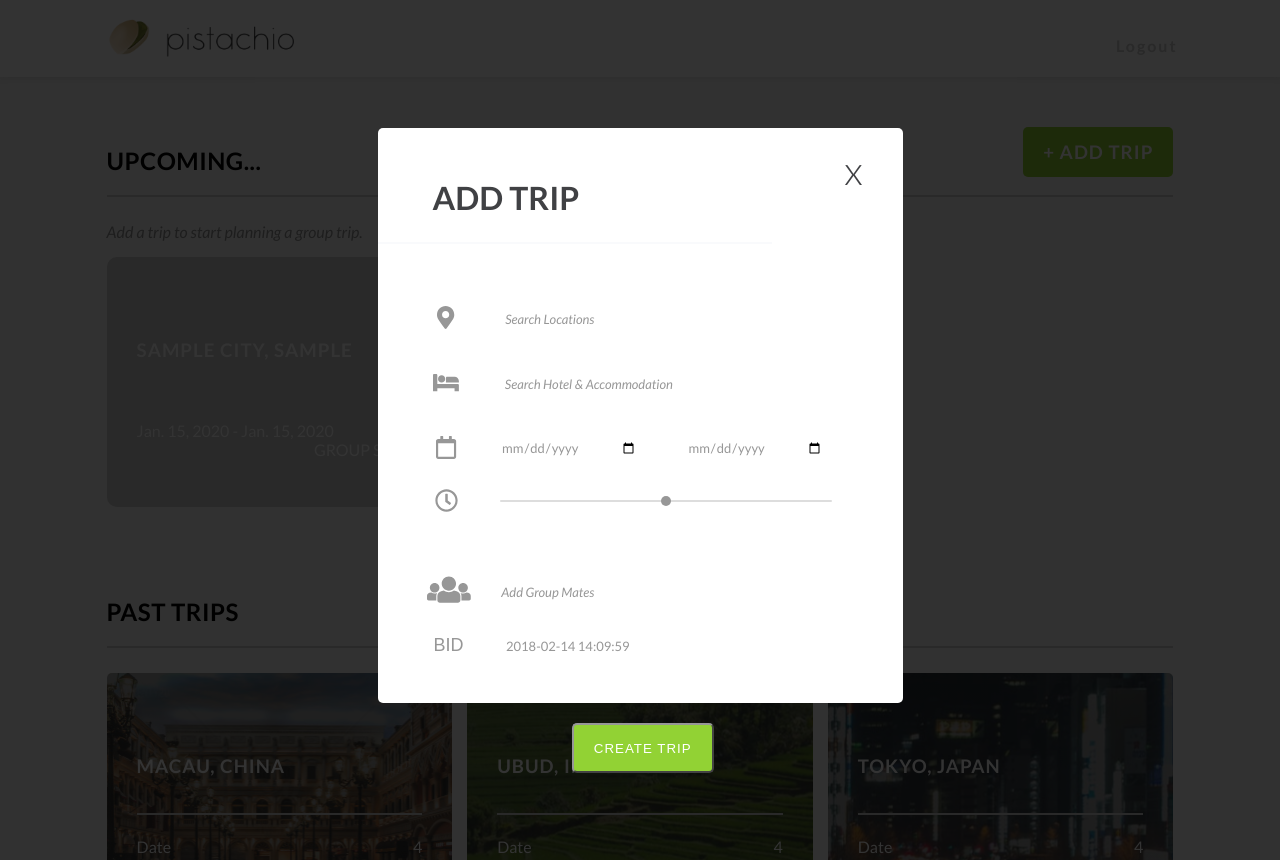
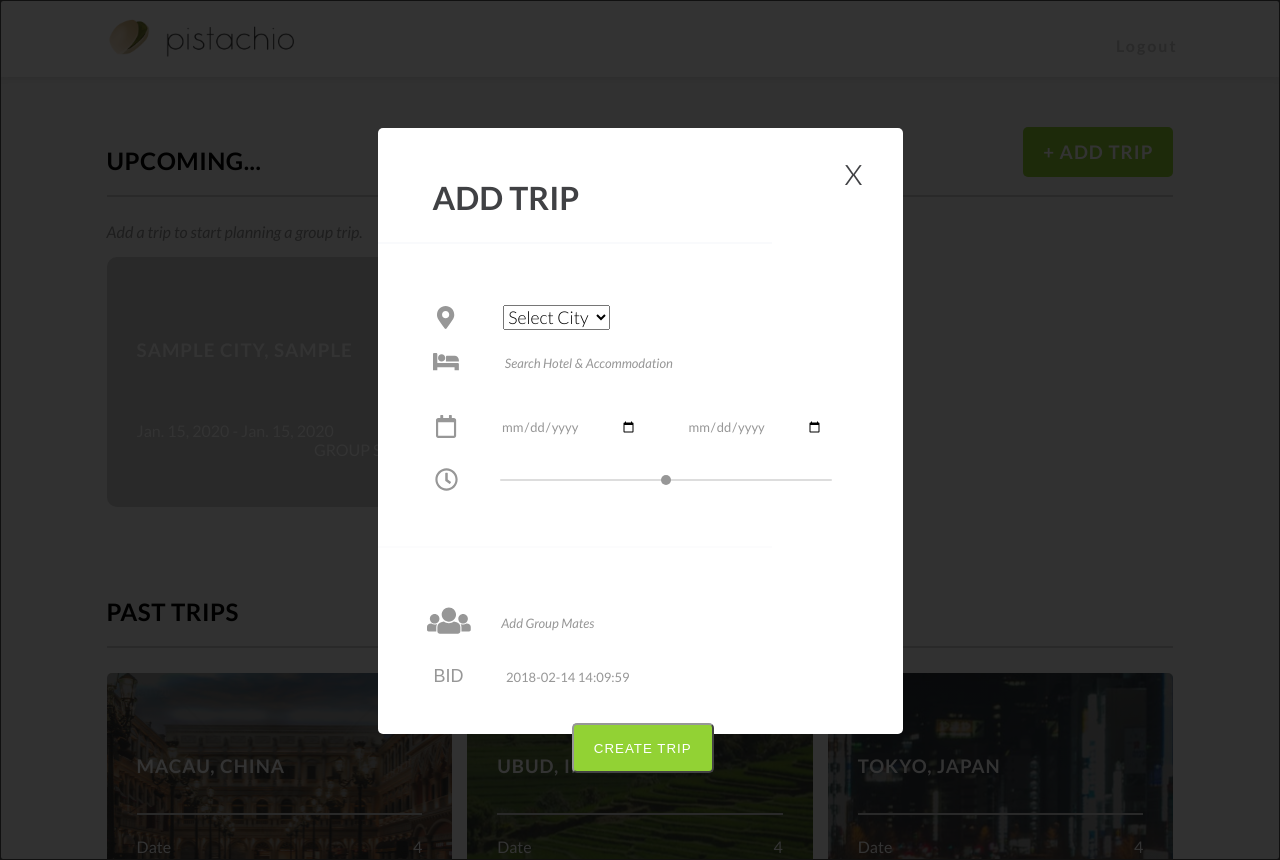
Before and after one commit to spdasilv/pistachio, a Django app: template pistachio/api/templates/api/home.html in a window 1280 px wide, after a click on "+ ADD TRIP". Run offline with Django 3.2, Linux system fonts and the light colour scheme; the template is opened without the code that fills it: values that come from a table or form of the project are taken from there, others are empty; a user stored in the database is signed in; tables that the repository leaves empty hold one stand-in row (values such as "Sample post").

Commit message:
Add city dropdown to master

```diff
--- a/pistachio/api/templates/api/home.html
+++ b/pistachio/api/templates/api/home.html
@@ -102,6 +102,7 @@
                 </div>
             </div>
         </div>
+        </div>
     </body>
     <div id="openModal" class="modalDialog modalDialogAddTrip" style="overflow:scroll;">
         <div style="color: #404144;">	<a href="#close" title="Close" class="close">x</a>
@@ -199,19 +200,32 @@
                 </style>
                 <h1 style="margin-top:45px;">ADD TRIP</h1>
                 <hr class="divider"/>
-                <i class="fas fa-map-marker-alt fa-lg iconAddTrip" style="margin-top:37px;margin-left:4px;"></i>  <input class="inputAddTrip" type="text" name="city_choice" maxlength="300" required id="id_city_choice" value="Search Locations" style="margin-left:5px;"/><br>
+                <i class="fas fa-map-marker-alt fa-lg iconAddTrip" style="margin-top:37px;margin-left:4px;"></i>  <select  class="inputAddTrip" name=
+                    "city_choice" required id="id_city_choice" style="margin-left:5px;">
+                <option value="" disabled selected>Select City</option>
+                {% for city in cities_list.all %}
+                    <option value="{{ city.id }}">{{ city.name }}</option>
+                {%  endfor %}
+                </select> <br>
                 <i class="fas fa-bed fa-lg iconAddTrip"></i>  <input class="inputAddTrip" type="text" name="hotel" maxlength="300" required id="id_hotel" value="Search Hotel & Accommodation" /><br>
                 <i class="far fa-calendar fa-lg iconAddTrip" style="margin-left:3px;"></i>  <input class="inputAddTrip" type="date" name="start_date" required id="id_start_date"/>
                 <input class="inputAddTrip" type="date" name="end_date" required id="id_end_date" style="margin-left:45px;"/><br>
                 <i class="far fa-clock fa-lg iconAddTrip" style="margin-left:2px;margin-top:30px;margin-bottom:30px;"></i><input type="range" min="0" max="24" value="12" class="slider inputAddTrip" id="myRange"><br/>
+                <hr class="divider" style="opacity:0.3"/>
                 <i class="fas fa-users fa-lg iconAddTrip" style="margin-left:-6px;margin-top:30px;font-size: 35px;"></i> <textarea class="inputAddTrip" name="emails" maxlength="1000" required id="id_emails">Add Group Mates</textarea><br>
                 <div class="iconAddTrip" style="margin-top:30px;margin-left:1px;display: inline;font-size: 18px;">BID</div> <input class="inputAddTrip" type="datetime" name="bidding_ends" value="2018-02-14 14:09:59" required id="id_bidding_ends" style="margin-top:30px;margin-left:-4px;width:78%;"/><br>
                 <br>
             </div>
-        </form>
             <div style="display: flex;position: absolute;top:595px;left:37%;">
             	<button type="submit"  style="text-decoration:none;border-color:var(--darkergrey);" class="green-button" style="float:right" style="text-align: center;">CREATE TRIP</button>
             </div>
+        </form>
         </div>
     </div>
+    <script>
+        $("#id_city_choice").change(function () {
+            var city_id = this.value;
+
+        });
+    </script>
 {% endblock %}
```
Also changed, not shown: pistachio/api/views.py (+7 -8 lines).
